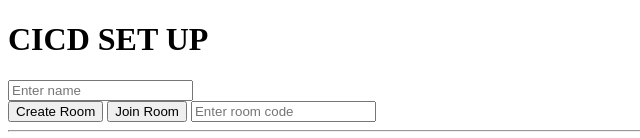
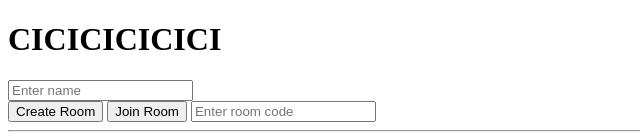
Before and after one commit to FarazAleemWork/devJeo, a website: page quizlamfd/index.html in a window 1280 px wide. Shown: the top 138 px of the page, without its empty margins (0-640 px from the left). Drawn offline with nearby package versions, Linux system fonts and the light colour scheme; no server answers.

Commit message:
testing cicd

```diff
--- a/quizlamfd/index.html
+++ b/quizlamfd/index.html
@@ -4,7 +4,7 @@
   <title>Quizlam Basic Frontend</title>
 </head>
 <body>
-  <h1>CICD SET UP</h1>
+  <h1>CICICICICICI</h1>
 
   <input type="text" id="playerName" placeholder="Enter name" />
 </br>
```
